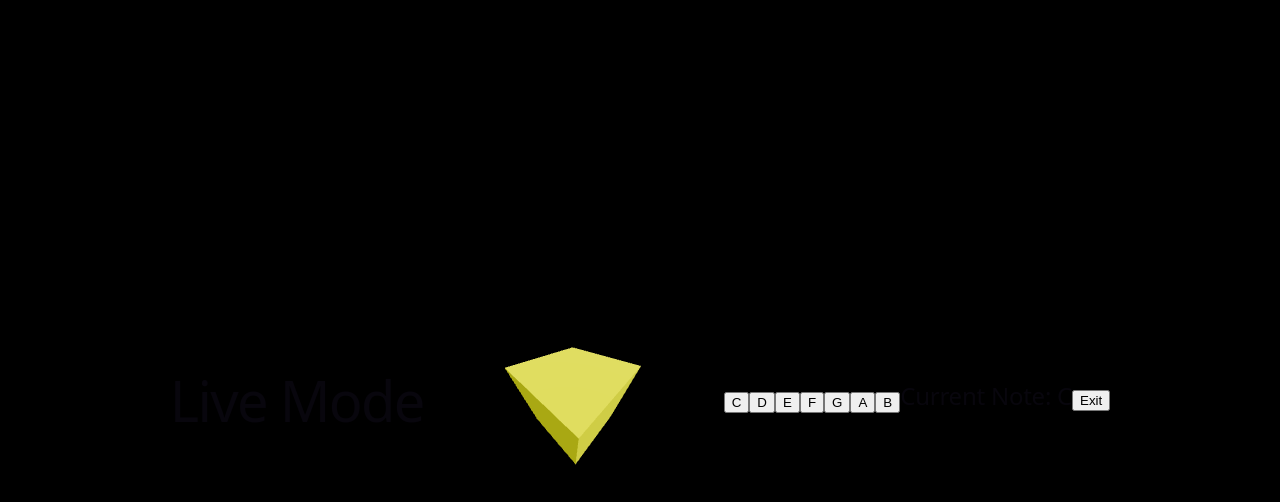
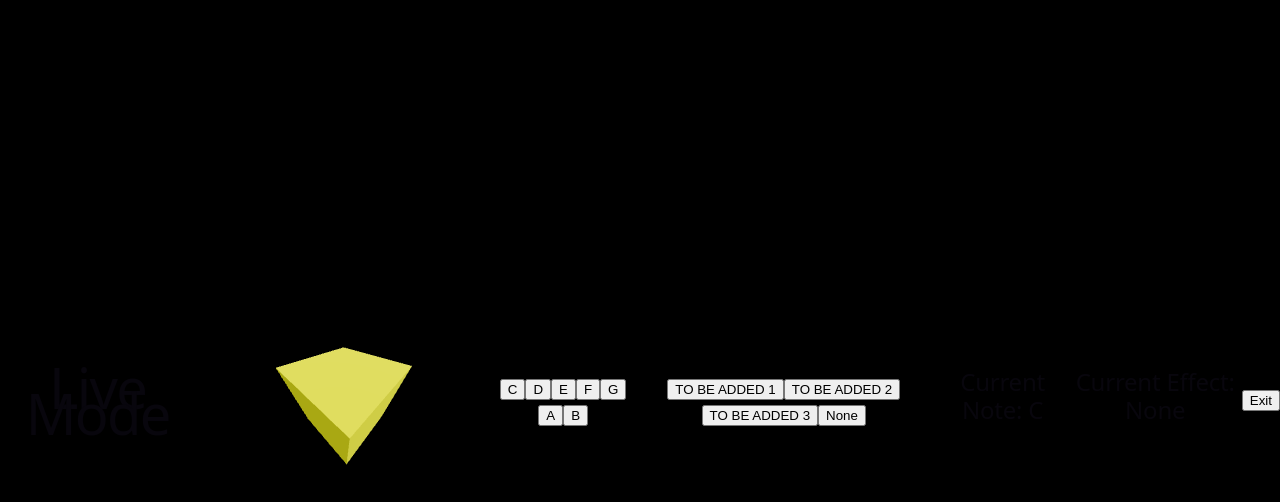
Before and after one commit to tacgia2711/HAcK_Project, a React (Vite) app in the folder HAcK_Website/: page / in a window 1280 px wide. Both pictures are taken after a click on the button "Enter Live Mode". Shown: the part 730-1232 px from the top of the page. Built offline with nearby package versions, Linux system fonts and the light colour scheme.

Commit message:
Added the 4 dummy buttons for effect on the live. Waiting for the actual effect to be done to be added to the website.

```diff
--- a/HAcK_Website/src/Live.jsx
+++ b/HAcK_Website/src/Live.jsx
@@ -4,6 +4,7 @@ import { useRef,useState } from 'react'
 
 function Live({onExit}) {
     const[currentNote, setNote] = useState('C')
+    const[currentEffect, setEffect] = useState('None')
     return(
         <div className="LiveMode">
 
@@ -29,8 +30,16 @@ function Live({onExit}) {
                 <button onClick={() => setNote('B')}>B</button>
             </div>
 
+            <div className="EffectControl">
+                <button onClick={() => setEffect('TO BE ADDED 1')}>TO BE ADDED 1</button>
+                <button onClick={() => setEffect('TO BE ADDED 2')}>TO BE ADDED 2</button>
+                <button onClick={() => setEffect('TO BE ADDED 3')}>TO BE ADDED 3</button>
+                <button onClick={() => setEffect('None')}>None</button>
+            </div>
+
             <h2>Current Note: {currentNote}</h2>
-
+            <h2>Current Effect: {currentEffect}</h2>
+            <h2></h2>
             <button onClick={onExit}>Exit</button>
         </div>
 
```
